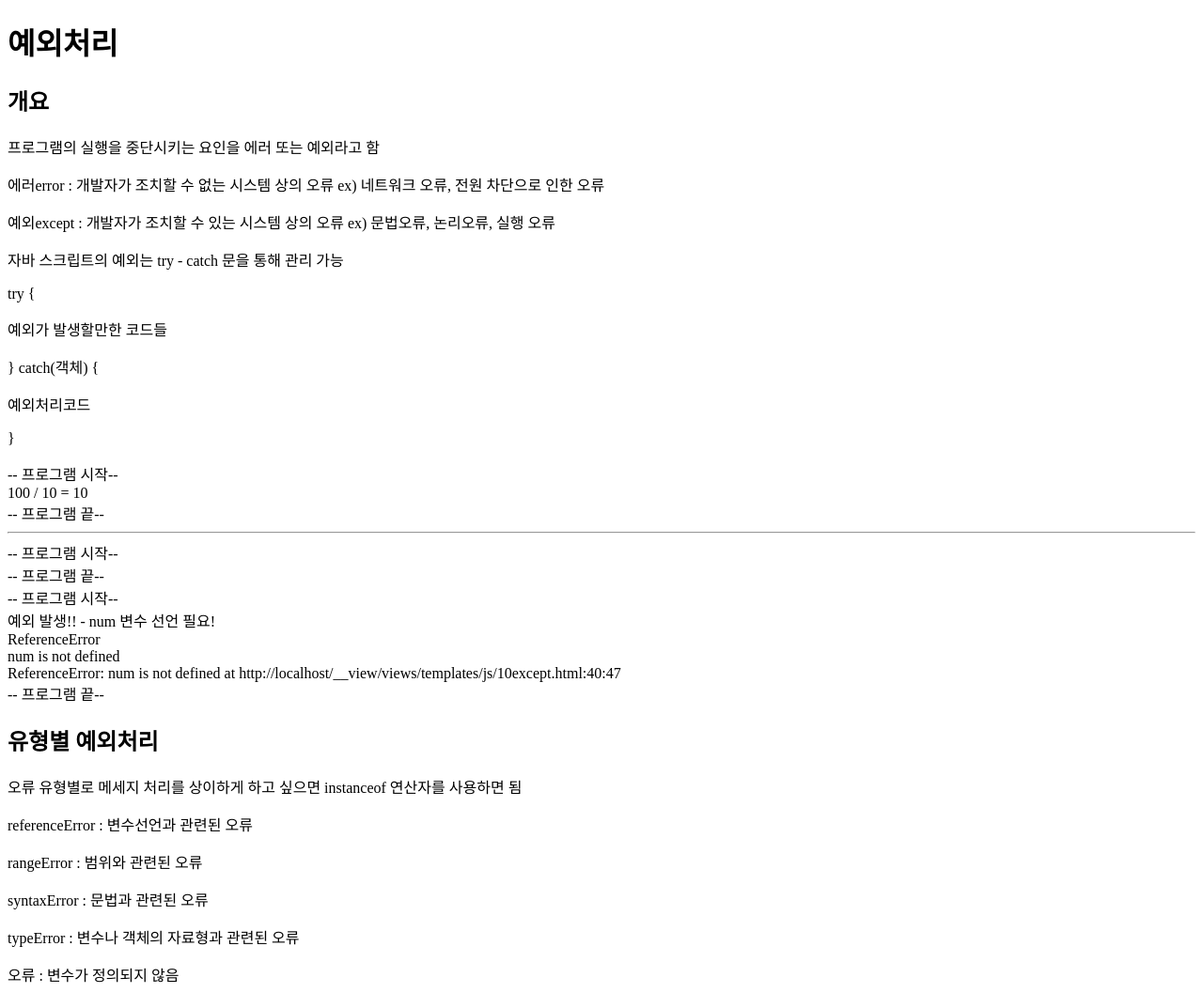
After one commit to hchae31/frontends, a FastAPI app: template views/templates/js/10except.html in a window 1280 px wide. The commit adds this page. Shown: the whole page at 94% size. Run offline with FastAPI, Linux system fonts and the light colour scheme; the template is opened without the code that fills it, so the values that code supplies are empty.

Commit message:
예외처리 1번

```diff
--- /dev/null
+++ b/views/templates/js/10except.html
@@ -0,0 +1,68 @@
+<!DOCTYPE html>
+<html lang="ko">
+<head>
+    <meta charset="UTF-8">
+    <title>예외처리</title>
+</head>
+<body>
+    <h1>예외처리</h1>
+    <h2>개요</h2>
+    <p>프로그램의 실행을 중단시키는 요인을 에러 또는 예외라고 함</p>
+    <p>에러error : 개발자가 조치할 수 없는 시스템 상의 오류
+        ex) 네트워크 오류, 전원 차단으로 인한 오류</p>
+    <p>예외except : 개발자가 조치할 수 있는 시스템 상의 오류
+        ex) 문법오류, 논리오류, 실행 오류</p>
+
+    <p>자바 스크립트의 예외는 try - catch 문을 통해 관리 가능</p>
+
+    <p> try {   </p>
+    <p>   예외가 발생할만한 코드들  </p>
+    <p> } catch(객체) { </p>
+    <p>   예외처리코드 </p>
+    <p> } </p>
+
+    <script>
+        document.write('-- 프로그램 시작--','<br>');
+        document.write(`100 / 10 = ${100/10}`,'<br>');
+        document.write('-- 프로그램 끝--', '<hr>');
+    </script>
+
+    <script>
+        document.write('-- 프로그램 시작--','<br>');
+        // document.write(`100 / ? = ${100/num}`,'<br>');
+        document.write('-- 프로그램 끝--', '<br>');
+    </script>
+
+    <script>
+        // 예외처리
+        document.write('-- 프로그램 시작--','<br>');
+        try {
+            document.write(`100 / ? = ${100 / num}`, '<br>');
+        } catch (e) {
+            document.write('예외 발생!! - num 변수 선언 필요!<br>');
+            document.write(e.name, '<br>');  //오류 종류
+            document.write(e.message, '<br>'); // 오류 메세지
+            document.write(e.stack, '<br>'); // 오류 추적사항
+        }
+        document.write('-- 프로그램 끝--', '<br>');
+    </script>
+
+    <h2>유형별 예외처리</h2>
+    <p>오류 유형별로 메세지 처리를 상이하게 하고 싶으면
+        instanceof 연산자를 사용하면 됨</p>
+    <p>referenceError : 변수선언과 관련된 오류</p>
+    <p>rangeError : 범위와 관련된 오류</p>
+    <p>syntaxError : 문법과 관련된 오류</p>
+    <p>typeError : 변수나 객체의 자료형과 관련된 오류</p>
+
+    <script>
+        try {
+            document.write(sayHello);
+        } catch (e) {
+            if (e instanceof ReferenceError) {
+                document.write('오류 : 변수가 정의되지 않음');
+            }
+        }
+    </script>
+</body>
+</html>
--- a/views/templates/js/index.html
+++ b/views/templates/js/index.html
@@ -16,6 +16,9 @@
         <li>07 - 반복문2 [<a href="/js/while"]>이동</a>]</li>
         <li>08 - 함수 [<a href="/js/function"]>이동</a>]</li>
         <li>09 - 내장함수 및 콜백 [<a href="/js/callback"]>이동</a>]</li>
+        <li>10 - 예외처리 [<a href="/js/except"]>이동</a>]</li>
+        <li>11 - BOM [<a href="/js/bom"]>이동</a>]</li>
+        <li>12 - DOM [<a href="/js/dom"]>이동</a>]</li>
 
     </ul>
 </body>
```
Also changed, not shown: app/routes/jscript.py (+12 -0 lines).
